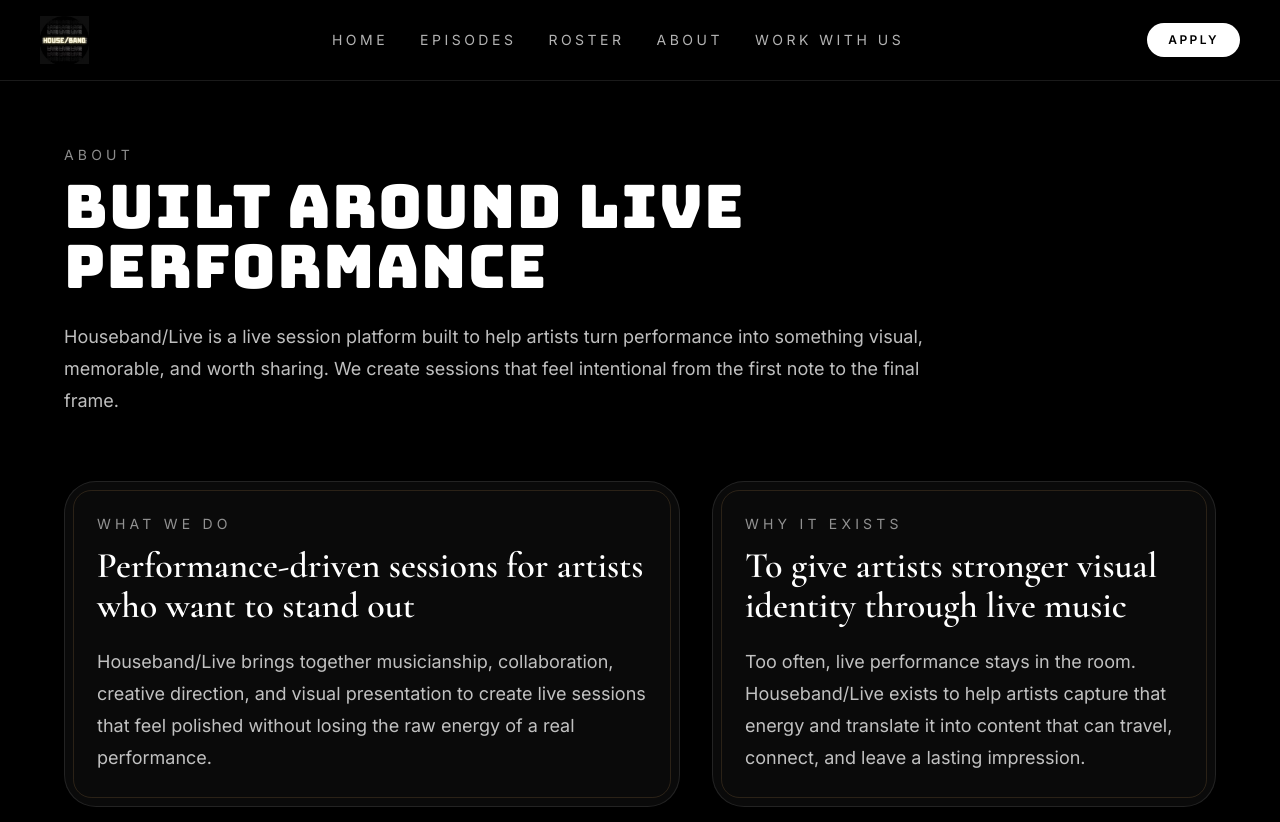
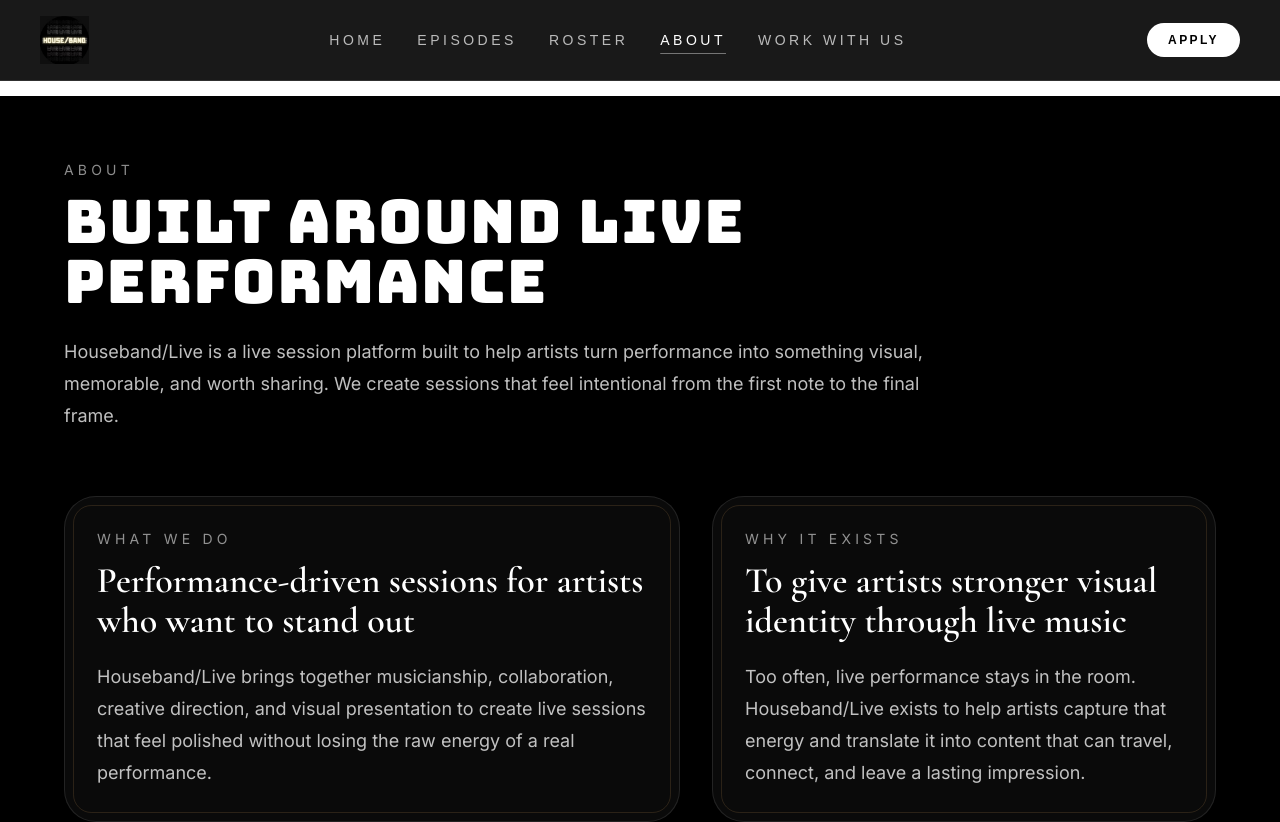
Before and after one commit to jlkadet/houseband-live, a Next.js app: page /about in a window 1280 px wide. Shown: the top 822 px of the page. Built offline with nearby package versions, Linux system fonts and the light colour scheme.

Commit message:
fixing the menu

```diff
--- a/app/about/page.tsx
+++ b/app/about/page.tsx
@@ -18,32 +18,6 @@
 export default function AboutPage() {
   return (
     <div className={`${inter.className} min-h-screen bg-black text-white`}>
-      <header className="border-b border-white/10 bg-black/80 backdrop-blur-md">
-  <div className="mx-auto flex max-w-7xl items-center justify-between px-6 py-4 lg:px-10">
-    <Link href="/">
-      <img
-        src="/housebandlogo.png"
-        alt="Houseband Live"
-        className="h-12 w-auto"
-      />
-    </Link>
-
-    <nav className="hidden gap-8 text-sm uppercase tracking-[0.25em] text-white/70 md:flex">
-      <Link href="/" className="transition hover:text-white">Home</Link>
-      <Link href="/episodes" className="transition hover:text-white">Episodes</Link>
-      <Link href="/roster" className="transition hover:text-white">Roster</Link>
-      <Link href="/about" className="transition hover:text-white">About</Link>
-      <Link href="/work-with-us" className="transition hover:text-white">Work With Us</Link>
-    </nav>
-
-    <Link
-      href="/work-with-us"
-      className="rounded-full border border-white/20 bg-white px-5 py-2 text-xs font-semibold uppercase tracking-[0.2em] text-black transition hover:scale-105"
-    >
-      Apply
-    </Link>
-  </div>
-</header>
 
       <main className="px-6 py-16 lg:px-10">
         <div className="mx-auto max-w-6xl">
--- a/app/episodes/page.tsx
+++ b/app/episodes/page.tsx
@@ -115,32 +115,6 @@
 
   return (
     <div className={`${inter.className} min-h-screen bg-[#120d0b] text-[#f5ead8]`}>
-      <header className="border-b border-white/10 bg-black/80 backdrop-blur-md">
-  <div className="mx-auto flex max-w-7xl items-center justify-between px-6 py-4 lg:px-10">
-    <Link href="/">
-      <img
-        src="/housebandlogo.png"
-        alt="Houseband Live"
-        className="h-12 w-auto"
-      />
-    </Link>
-
-    <nav className="hidden gap-8 text-sm uppercase tracking-[0.25em] text-white/70 md:flex">
-      <Link href="/" className="transition hover:text-white">Home</Link>
-      <Link href="/episodes" className="transition hover:text-white">Episodes</Link>
-      <Link href="/roster" className="transition hover:text-white">Roster</Link>
-      <Link href="/about" className="transition hover:text-white">About</Link>
-      <Link href="/work-with-us" className="transition hover:text-white">Work With Us</Link>
-    </nav>
-
-    <Link
-      href="/work-with-us"
-      className="rounded-full border border-white/20 bg-white px-5 py-2 text-xs font-semibold uppercase tracking-[0.2em] text-black transition hover:scale-105"
-    >
-      Apply
-    </Link>
-  </div>
-</header>
 
       <main className="px-6 py-16 lg:px-10">
         <div className="mx-auto max-w-7xl">
--- a/app/layout.tsx
+++ b/app/layout.tsx
@@ -1,20 +1,10 @@
 import type { Metadata } from "next";
-import { Geist, Geist_Mono } from "next/font/google";
 import "./globals.css";
-
-const geistSans = Geist({
-  variable: "--font-geist-sans",
-  subsets: ["latin"],
-});
-
-const geistMono = Geist_Mono({
-  variable: "--font-geist-mono",
-  subsets: ["latin"],
-});
+import SiteHeader from "@/components/site-header";
 
 export const metadata: Metadata = {
-  title: "Create Next App",
-  description: "Generated by create next app",
+  title: "Houseband/Live",
+  description: "Live sessions for artists ready to stand out.",
 };
 
 export default function RootLayout({
@@ -23,11 +13,11 @@
   children: React.ReactNode;
 }>) {
   return (
-    <html
-      lang="en"
-      className={`${geistSans.variable} ${geistMono.variable} h-full antialiased`}
-    >
-      <body className="min-h-full flex flex-col">{children}</body>
+    <html lang="en">
+      <body className="bg-black text-white">
+        <SiteHeader />
+        <main className="pt-24">{children}</main>
+      </body>
     </html>
   );
 }
--- a/app/page.tsx
+++ b/app/page.tsx
@@ -118,30 +118,7 @@
 
   return (
     <div className={`${inter.className} min-h-screen bg-black text-white`}>
-      <header className="border-b border-white/10 bg-black/80 backdrop-blur-md">
-  <div className="mx-auto flex max-w-7xl items-center justify-between px-6 py-4 lg:px-10">
-    <img
-      src="/housebandlogo.png"
-      alt="Houseband Live"
-      className="h-12 w-auto"
-    />
 
-    <nav className="hidden gap-8 text-sm uppercase tracking-[0.25em] text-white/70 md:flex">
-  <Link href="/" className="transition hover:text-white">Home</Link>
-  <Link href="/episodes" className="transition hover:text-white">Episodes</Link>
-  <Link href="/roster" className="transition hover:text-white">Roster</Link>
-  <Link href="/about" className="transition hover:text-white">About</Link>
-  <Link href="/work-with-us" className="transition hover:text-white">Work With Us</Link>
-</nav>
-
-    <Link
-      href="/work-with-us"
-      className="rounded-full border border-white/20 bg-white px-5 py-2 text-xs font-semibold uppercase tracking-[0.2em] text-black transition hover:scale-105"
-    >
-      Apply
-    </Link>
-  </div>
-</header>
       <section className="retro-grain retro-frame relative flex min-h-screen items-end overflow-hidden px-6 pb-16 pt-28 lg:px-10 lg:pb-24">
         <div
           className="absolute inset-0 bg-cover bg-center"
--- a/app/roster/page.tsx
+++ b/app/roster/page.tsx
@@ -56,32 +56,7 @@
 
   return (
     <div className={`${inter.className} min-h-screen bg-black text-white`}>
-      <header className="border-b border-white/10 bg-black/80 backdrop-blur-md">
-  <div className="mx-auto flex max-w-7xl items-center justify-between px-6 py-4 lg:px-10">
-    <Link href="/">
-      <img
-        src="/housebandlogo.png"
-        alt="Houseband Live"
-        className="h-12 w-auto"
-      />
-    </Link>
 
-    <nav className="hidden gap-8 text-sm uppercase tracking-[0.25em] text-white/70 md:flex">
-      <Link href="/" className="transition hover:text-white">Home</Link>
-      <Link href="/episodes" className="transition hover:text-white">Episodes</Link>
-      <Link href="/roster" className="transition hover:text-white">Roster</Link>
-      <Link href="/about" className="transition hover:text-white">About</Link>
-      <Link href="/work-with-us" className="transition hover:text-white">Work With Us</Link>
-    </nav>
-
-    <Link
-      href="/work-with-us"
-      className="rounded-full border border-white/20 bg-white px-5 py-2 text-xs font-semibold uppercase tracking-[0.2em] text-black transition hover:scale-105"
-    >
-      Apply
-    </Link>
-  </div>
-</header>
       <main className="px-6 py-16 lg:px-10">
         <div className="mx-auto max-w-7xl">
           <div className="mb-12">
--- a/app/work-with-us/page.tsx
+++ b/app/work-with-us/page.tsx
@@ -100,32 +100,6 @@
 
   return (
     <div className={`${inter.className} min-h-screen bg-black text-white`}>
-      <header className="border-b border-white/10 bg-black/80 backdrop-blur-md">
-  <div className="mx-auto flex max-w-7xl items-center justify-between px-6 py-4 lg:px-10">
-    <Link href="/">
-      <img
-        src="/housebandlogo.png"
-        alt="Houseband Live"
-        className="h-12 w-auto"
-      />
-    </Link>
-
-    <nav className="hidden gap-8 text-sm uppercase tracking-[0.25em] text-white/70 md:flex">
-      <Link href="/" className="transition hover:text-white">Home</Link>
-      <Link href="/episodes" className="transition hover:text-white">Episodes</Link>
-      <Link href="/roster" className="transition hover:text-white">Roster</Link>
-      <Link href="/about" className="transition hover:text-white">About</Link>
-      <Link href="/work-with-us" className="transition hover:text-white">Work With Us</Link>
-    </nav>
-
-    <Link
-      href="/work-with-us"
-      className="rounded-full border border-white/20 bg-white px-5 py-2 text-xs font-semibold uppercase tracking-[0.2em] text-black transition hover:scale-105"
-    >
-      Apply
-    </Link>
-  </div>
-</header>
       <main className="px-6 py-16 lg:px-10">
         <div className="mx-auto max-w-7xl">
           <div className="mb-16 max-w-4xl">
--- /dev/null
+++ b/components/site-header.tsx
@@ -0,0 +1,60 @@
+"use client";
+
+import Link from "next/link";
+import { usePathname } from "next/navigation";
+
+const navLinks = [
+  { href: "/", label: "Home" },
+  { href: "/episodes", label: "Episodes" },
+  { href: "/roster", label: "Roster" },
+  { href: "/about", label: "About" },
+  { href: "/work-with-us", label: "Work With Us" },
+];
+
+export default function SiteHeader() {
+  const pathname = usePathname();
+
+  return (
+    <header className="fixed top-0 z-50 w-full border-b border-white/10 bg-black/90 backdrop-blur-md">
+      <div className="mx-auto flex max-w-7xl items-center justify-between px-6 py-4 lg:px-10">
+        <Link href="/">
+          <img
+            src="/housebandlogo.png"
+            alt="Houseband Live"
+            className="h-12 w-auto"
+          />
+        </Link>
+
+        <nav className="hidden gap-8 text-sm uppercase tracking-[0.25em] text-white/70 md:flex">
+          {navLinks.map((link) => {
+            const isActive =
+              link.href === "/"
+                ? pathname === "/"
+                : pathname.startsWith(link.href);
+
+            return (
+              <Link
+                key={link.href}
+                href={link.href}
+                className={`transition ${
+                  isActive
+                    ? "text-white underline decoration-white/40 underline-offset-8"
+                    : "hover:text-white"
+                }`}
+              >
+                {link.label}
+              </Link>
+            );
+          })}
+        </nav>
+
+        <Link
+          href="/work-with-us"
+          className="rounded-full border border-white/20 bg-white px-5 py-2 text-xs font-semibold uppercase tracking-[0.2em] text-black transition hover:scale-105"
+        >
+          Apply
+        </Link>
+      </div>
+    </header>
+  );
+}
```
